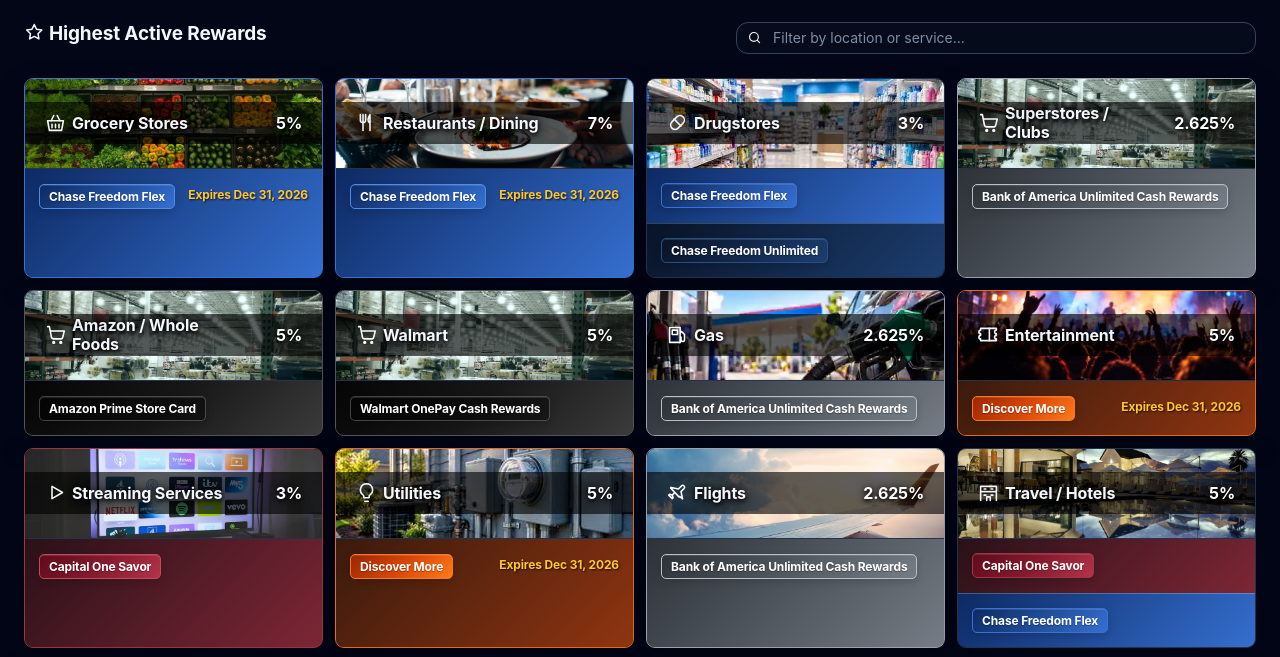
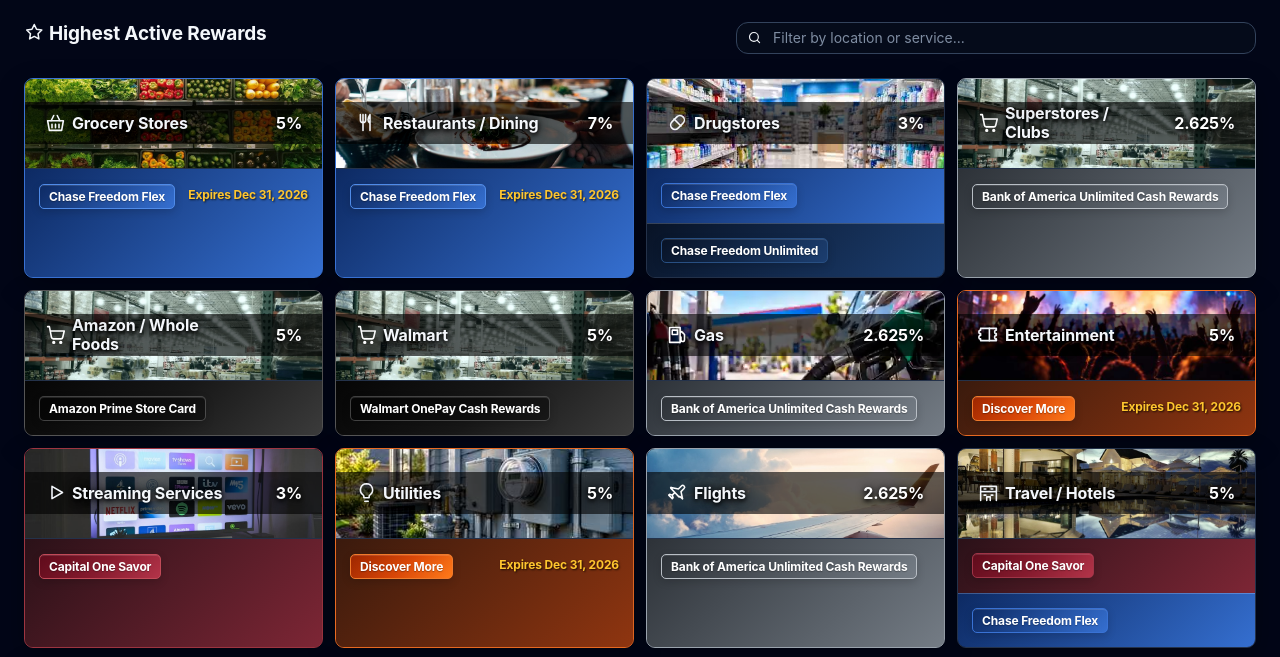
Before and after one commit to rtresco/CreditCardPortal, a plain HTML site: page index.html in a window 1280 px wide. Shown: the part 121-778 px from the top of the page. Drawn offline with Linux system fonts and the light colour scheme.

Commit message:
Shift Grocery Stores header image upward 15px

```diff
--- a/styles.css
+++ b/styles.css
@@ -1440,3 +1440,9 @@ table{color:#e7eef8}th{background:#123f78;color:#fff}td{border-bottom-color:#243
 .portal-lucide{display:inline-flex;align-items:center;justify-content:center;vertical-align:-.16em;flex:0 0 auto;color:currentColor;line-height:1}
 .portal-lucide svg{display:block;width:1.08em;height:1.08em;fill:none;stroke:currentColor;stroke-width:1.8;stroke-linecap:round;stroke-linejoin:round}
 .brand-icon .portal-lucide svg{width:27px;height:27px}.nav-btn .portal-lucide svg{width:17px;height:17px}.mobile-nav .nav-btn .portal-lucide svg{width:19px;height:19px}.reward-icon .portal-lucide svg{width:21px;height:21px}
+
+
+/* Shift the Grocery Stores photo upward slightly within its header crop. */
+#rewards .reward-card.category-grocery-stores .reward-top{
+  background-position:center calc(50% + 15px);
+}
```
